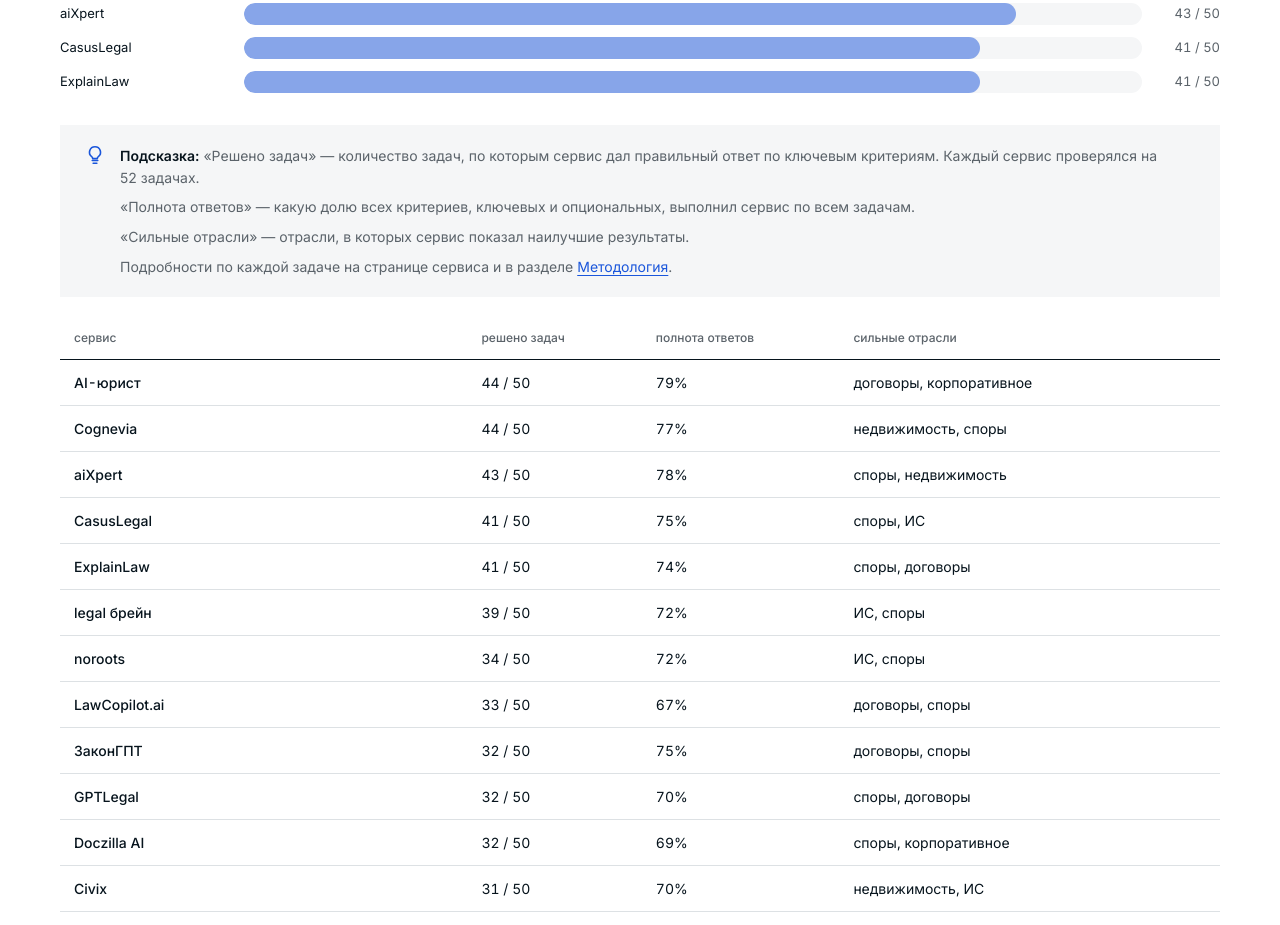
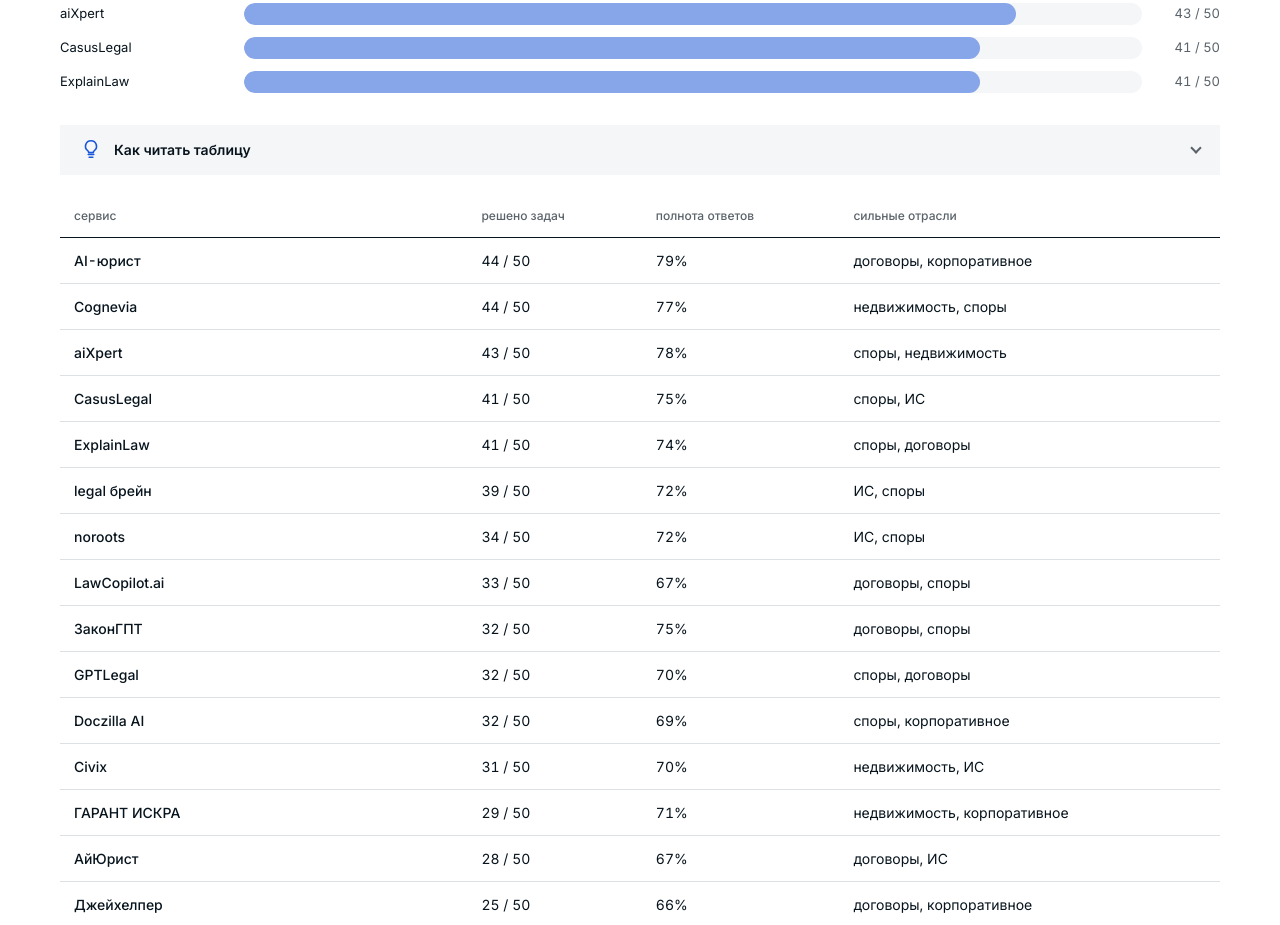
Before and after one commit to RunetlexAcademy/runetlex.benchmark, a plain HTML site: page index.html in a window 1280 px wide. Shown: the part 3517-4442 px from the top of the page. Drawn offline with Linux system fonts and the light colour scheme.

Commit message:
Главная: подсказка «Как читать таблицу» раскрывается по нажатию, новый текст
Co-Authored-By: Claude Opus 5.5 <noreply@anthropic.com>

```diff
--- a/app.js
+++ b/app.js
@@ -32,6 +32,8 @@ const one = (n) => n % 10 === 1 && n % 100 !== 11;
 const svcWord = (n) => (n % 10 === 1 && n % 100 !== 11 ? 'сервис' : [2, 3, 4].includes(n % 10) && ![12, 13, 14].includes(n % 100) ? 'сервиса' : 'сервисов');
 const BULB = '<svg class="bulb" viewBox="0 0 24 24" fill="none" stroke="currentColor" stroke-width="1.8" stroke-linecap="round" stroke-linejoin="round" aria-hidden="true"><path d="M9 18h6"/><path d="M10 21h4"/><path d="M12 3a6 6 0 0 0-3.6 10.8c.7.5 1.1 1.3 1.1 2.2h5c0-.9.4-1.7 1.1-2.2A6 6 0 0 0 12 3z"/></svg>';
 const hint = (...paras) => `<div class="hint">${BULB}<div class="hint-body">${paras.map((p, i) => `<p>${i ? '' : '<b>Подсказка:</b> '}${p}</p>`).join('')}</div></div>`;
+// Collapsible hint: only the title line is shown until the reader opens it.
+const hintMore = (title, ...paras) => `<details class="hint hint-more"><summary>${BULB}<span>${title}</span><span class="hint-chev" aria-hidden="true"></span></summary><div class="hint-body">${paras.map((p) => `<p>${p}</p>`).join('')}</div></details>`;
 const METHOD_LINK = '<a href="#/method">Методология</a>';
 const PERIOD = set('collection_period', '29.10–02.11.2026');
 // Shown next to every result: the benchmark measures one function, not the whole service.
@@ -167,7 +169,7 @@ ${D.takeaways.length ? `<div class="takeaways"><h2>Ключевые выводы
 ${DISCLAIMER}
 ${areaTags(a, 'setArea')}
 <div class="chart">${top5}</div>
-${hint(`«Решено задач» — количество задач, по которым сервис дал правильный ответ по ключевым критериям. Каждый сервис проверялся на ${N_TASKS} задачах.`, '«Полнота ответов» — какую долю всех критериев, ключевых и опциональных, выполнил сервис по всем задачам.', '«Сильные отрасли» — отрасли, в которых сервис показал наилучшие результаты.', `Подробности по каждой задаче на странице сервиса и в разделе ${METHOD_LINK}.`)}
+${hintMore('Как читать таблицу', `У каждого сервиса два показателя. <b>Решено задач</b> — сколько ответов можно использовать в работе: в них выполнены все ключевые критерии. <b>Полнота ответов</b> — доля всех критериев, ключевых и опциональных, которые сервис выполнил по всем ${N_TASKS} задачам.`, `Например, «${Math.round(+N_TASKS / 2)} из ${N_TASKS}» и «65%» означают, что половина ответов пригодна для работы, а в целом ответы содержат почти две трети того, что ожидали эксперты.`, 'Показатели не зависят друг от друга. Подробный ответ не засчитывается, если не выполнен хотя бы один ключевой критерий, а засчитанный ответ может быть коротким.', `<b>Сильные отрасли</b> — отрасли, в которых сервис решил больше всего задач. Задачи, ответы и оценки — на странице сервиса и в разделе ${METHOD_LINK}.`)}
 <table class="rtable"><tr><th>сервис</th><th>решено задач${a === -1 ? '' : ' · ' + D.short[a]}</th><th>полнота ответов</th><th>сильные отрасли</th></tr>${rows.join('')}</table>
 ${hint(`Все сервисы решали одни и те же ${N_TASKS} ${taskWord(+N_TASKS)} по пяти отраслям права.`, 'Задачи готовили практикующие юристы юрфирм, ответы оценивала группа оценщиков вслепую.', `Задачи, эталонные ответы, ответы сервисов и оценки открыты: вы можете изучить всю информацию на странице конкретного сервиса и в разделе ${METHOD_LINK}.`, 'Участие бесплатное, место в результатах не продаётся.')}
 </div></div>
--- a/index.html
+++ b/index.html
@@ -9,7 +9,7 @@
 <body>
 
 
-<link rel="preconnect" href="https://fonts.googleapis.com"><link rel="stylesheet" href="styles.css?v=20261111m">
+<link rel="preconnect" href="https://fonts.googleapis.com"><link rel="stylesheet" href="styles.css?v=20261119a">
 
 <div id="app"></div>
 <script src="boot.js"></script>
--- a/styles.css
+++ b/styles.css
@@ -979,3 +979,13 @@ a.logo-item.partner.on-dark{background:#07141D!important;padding:0 24px;border-r
 /* iPhone zooms into any field smaller than 16px and keeps the zoom; fields on phones are 16px */
 @media (max-width:900px),(pointer:coarse){input,select,textarea,.csearch input{font-size:16px!important}}
 @media (max-width:640px){.legend.lg-filter{flex-direction:row!important;flex-wrap:wrap;gap:6px!important}.lg-btn{height:30px;padding:0 10px;font-size:12px;gap:6px}.lg-btn .sdot{width:10px;height:10px}}
+/* collapsible hint */
+.hint.hint-more{display:block;padding:0}
+.hint-more summary{display:flex;align-items:center;gap:12px;padding:14px 20px;cursor:pointer;list-style:none;color:var(--ink);font-weight:600;font-size:14px}
+.hint-more summary::-webkit-details-marker{display:none}
+.hint-more summary::marker{content:""}
+.hint-more summary:focus-visible{outline:2px solid var(--accent);outline-offset:-2px}
+.hint-chev{margin-left:auto;width:8px;height:8px;border-right:2px solid var(--mute);border-bottom:2px solid var(--mute);transform:translateY(-2px) rotate(45deg);transition:transform .15s var(--ease);flex-shrink:0}
+.hint-more[open] .hint-chev{transform:translateY(2px) rotate(-135deg)}
+.hint-more .hint-body{padding:0 20px 16px 54px}
+@media (max-width:560px){.hint-more summary{padding:12px 16px}.hint-more .hint-body{padding:0 16px 14px}}
```
